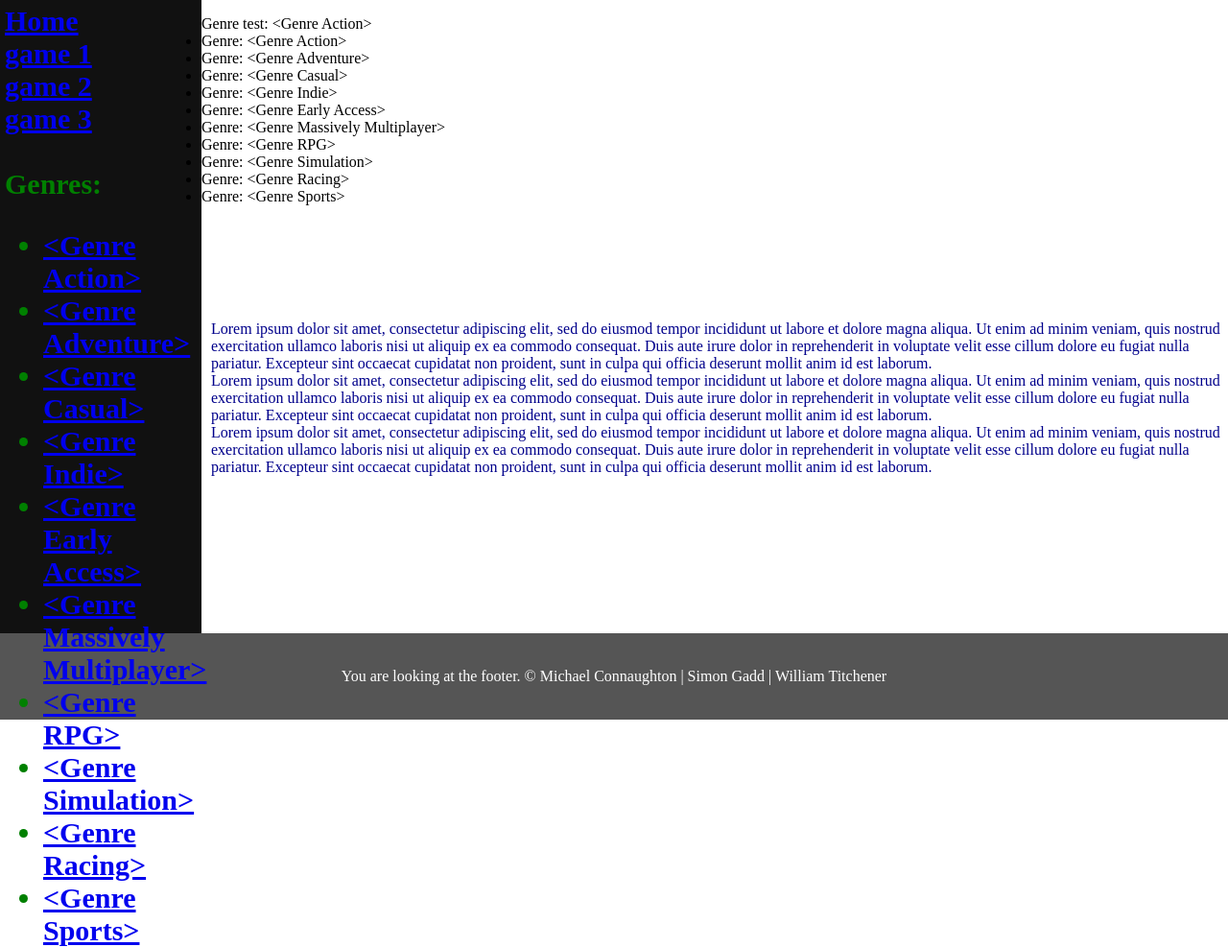
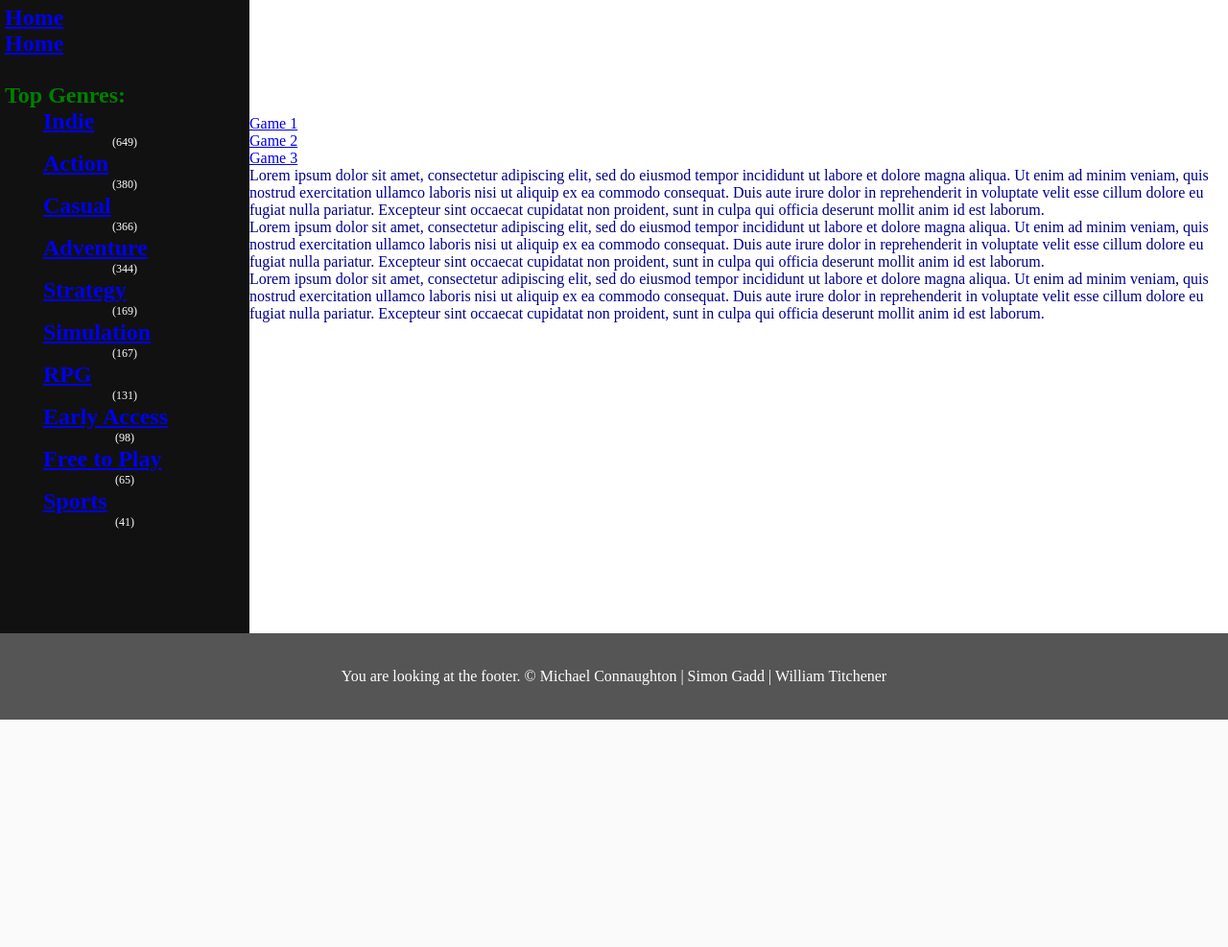
Before and after one commit to zZoogZz/Games-Web-App, a Flask app: page / in a window 1280 px wide. Shown: the part 100-1087 px from the top of the page at 96% size. After the commit the page ends 850 px from the top, so only its background shows below. Run offline with Flask 3, Linux system fonts and the light colour scheme; some libraries are stand-ins or nearby versions.

Commit message:
Have working top # genres function in utilities applied to nav bar, css is silly atm.

```diff
--- a/games/home/home.py
+++ b/games/home/home.py
@@ -9,4 +9,4 @@ home_blueprint = Blueprint(
 @home_blueprint.route('/', methods=['GET'])
 def home():
     return render_template('home/home.html',
-                           top_genres=utilities.get_top_genres()                           )
+                           top_genres=utilities.get_top_genres())
--- a/games/static/css/main.css
+++ b/games/static/css/main.css
@@ -18,12 +18,37 @@ nav {
   text-align: left;
   background-color: #111; /* Change to your desired navbar color */
   height: calc(100vh - 150px); /* Calculate navbar height as viewport height minus header height */
-  width: 200px; /* Set the width of the navbar */
+  width: 250px; /* Set the width of the navbar */
   float: left; /* Float the navbar to the left */
-  font-size: 30px;
+  font-size: 24px;
   font-weight: 700;
   color: green;
   padding: 5px;
+}
+
+nav ul {
+    display: inline;
+    list-style: none;
+    position: relative;
+    text-align: center;
+}
+
+nav ul li {
+    display: inline;
+    list-style: none;
+    position: relative;
+    text-align: center;
+}
+#nav-game-count {
+  text-align: center;
+  font-size: 12px;
+  font-weight: 100;
+  color: white;
+  padding: 1px;
+}
+
+nav ul {
+  list-style-type: none;
 }
 
 /* Style the main content area */
--- a/games/templates/home/home.html
+++ b/games/templates/home/home.html
@@ -11,6 +11,10 @@
         " class="w3-centre">
     </div>-->
     <div id="container">
+
+        <a href="{{ url_for('game_bp.desc',game_id=1) }}" class="w3-button">Game 1</a><br>
+        <a href="{{ url_for('game_bp.desc',game_id=2) }}" class="w3-button">Game 2</a><br>
+        <a href="{{ url_for('game_bp.desc',game_id=3) }}" class="w3-button">Game 3</a><br>
         <p>Lorem ipsum dolor sit amet, consectetur adipiscing elit, sed do eiusmod tempor incididunt ut labore et dolore magna aliqua. Ut enim ad minim veniam, quis nostrud exercitation ullamco laboris nisi ut aliquip ex ea commodo consequat. Duis aute irure dolor in reprehenderit in voluptate velit esse cillum dolore eu fugiat nulla pariatur. Excepteur sint occaecat cupidatat non proident, sunt in culpa qui officia deserunt mollit anim id est laborum.</p>
         <p>Lorem ipsum dolor sit amet, consectetur adipiscing elit, sed do eiusmod tempor incididunt ut labore et dolore magna aliqua. Ut enim ad minim veniam, quis nostrud exercitation ullamco laboris nisi ut aliquip ex ea commodo consequat. Duis aute irure dolor in reprehenderit in voluptate velit esse cillum dolore eu fugiat nulla pariatur. Excepteur sint occaecat cupidatat non proident, sunt in culpa qui officia deserunt mollit anim id est laborum.</p>
         <p>Lorem ipsum dolor sit amet, consectetur adipiscing elit, sed do eiusmod tempor incididunt ut labore et dolore magna aliqua. Ut enim ad minim veniam, quis nostrud exercitation ullamco laboris nisi ut aliquip ex ea commodo consequat. Duis aute irure dolor in reprehenderit in voluptate velit esse cillum dolore eu fugiat nulla pariatur. Excepteur sint occaecat cupidatat non proident, sunt in culpa qui officia deserunt mollit anim id est laborum.</p>
--- a/games/templates/layout.html
+++ b/games/templates/layout.html
@@ -11,14 +11,6 @@
 <body>
 {% include 'header.html' %}
 {% include 'navigation.html' %}
- <ul>
-     Genre test:  {{ top_genres[0] }}
-    {% for genre in top_genres %}
-    <li>
-        Genre: {{ genre }}
-    </li>
-    {% endfor %}
-</ul>
 {% block content %} {% endblock %}
 {% include 'footer.html' %}
 </body>
--- a/games/templates/navigation.html
+++ b/games/templates/navigation.html
@@ -1,20 +1,19 @@
 <div class="w3-row w3-centre">
     <nav id="nav">
         <a href="{{ url_for('home_bp.home') }}" class="w3-button">Home</a><br>
+        <a href="{{ url_for('home_bp.home') }}" class="w3-button">Home</a><br>
 
-        <a href="{{ url_for('game_bp.desc',game_id=1) }}" class="w3-button">game 1</a><br>
-        <a href="{{ url_for('game_bp.desc',game_id=2) }}" class="w3-button">game 2</a><br>
-        <a href="{{ url_for('game_bp.desc',game_id=3) }}" class="w3-button">game 3</a><br>
+
         <br>
-        <p>Genres:</p>
+        <p>Top Genres:</p>
         <p>
+
+            {% for genre in top_genres %}
             <ul>
-                {% for genre in top_genres %}
-                <li>
-                    <a href="gameDescription.html"> {{ genre }} </a>
-                </li>
-                {% endfor %}
+                <li><a href="gameDescription.html"> {{ genre[0].genre_name }} </a> <br> <div id="nav-game-count"> ({{ genre[1] }}) </div></li>
             </ul>
+            {% endfor %}
+
         </p>
     </nav>
 </div>
--- a/games/utilities/services.py
+++ b/games/utilities/services.py
@@ -1,9 +1,18 @@
-from games.adapters.memory_repository import MemoryRepository
+# from games.adapters.memory_repository import MemoryRepository
 from games.domainmodel.model import Game
-# from games.adapters.repository import AbstractRepository
+from games.adapters.repository import AbstractRepository
+from operator import itemgetter
 
+def get_top_genres(repo, number_to_get):
+    games = repo.get_games()
+    genre_count = dict()
+    for game in games.values():
+        genres = game.genres
+        for genre in genres:
+            if genre not in genre_count:
+                genre_count[genre] = 1
+            else:
+                genre_count[genre] += 1
+    top_genres = sorted(genre_count.items(), key=itemgetter(1), reverse=True)[:number_to_get]  # as list of tuples
 
-def get_top_genres(repo):
-    genres = repo.get_genres()
-    genres = genres[:10]
-    return genres
+    return top_genres
--- a/games/utilities/utilities.py
+++ b/games/utilities/utilities.py
@@ -7,6 +7,7 @@ import games.utilities.services as services
 utilities_blueprint = Blueprint(
     'utilities_bp', __name__)
 
+
 def get_top_genres():
-    genres = services.get_top_genres(repo.repo_instance)
-    return genres
+    top_genres = services.get_top_genres(repo.repo_instance, 10)
+    return top_genres
```
